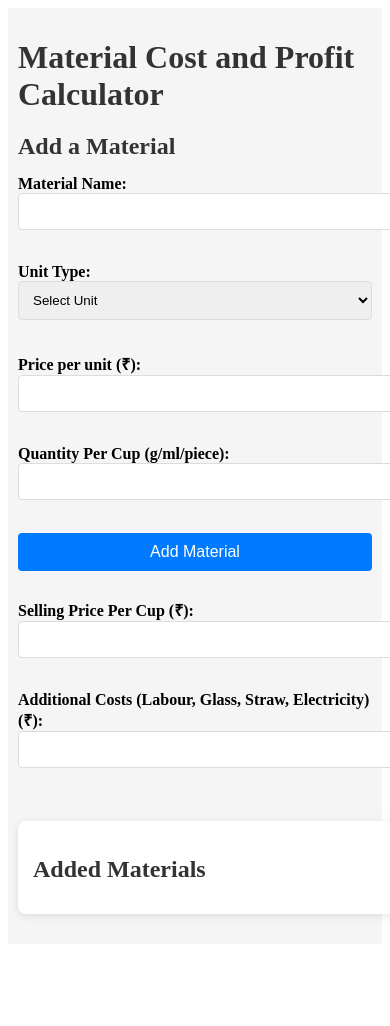
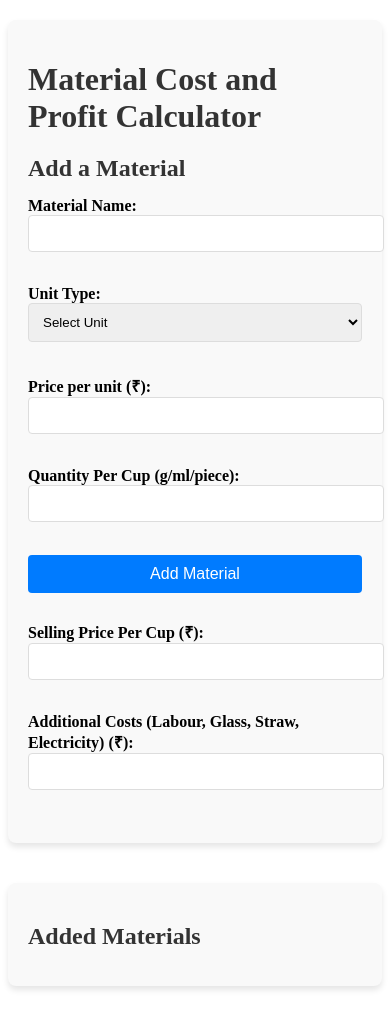
Before and after one commit to Ragnar2001/costing, a Next.js app: page / in a window 390 px wide. Before the commit the page ends 952 px from the top, so only its background shows below. Built offline with nearby package versions, Linux system fonts and the light colour scheme.

Commit message:
Update page.module.css

```diff
--- a/app/page.module.css
+++ b/app/page.module.css
@@ -1,57 +1,82 @@
 .container {
   display: flex;
   justify-content: space-between;
-  padding: 20px;
-  background-color: #f5f5f5;
-  flex-wrap: wrap; /* Allow flex items to wrap */
+  gap: 20px;
+  margin: 20px;
 }
 
-.leftPanel {
-  width: 60%;
-  padding-right: 20px;
+.leftPanel,
+.rightPanel {
+  width: 48%;
+  background-color: #f9f9f9;
+  padding: 20px;
+  border-radius: 8px;
+  box-shadow: 0 4px 6px rgba(0, 0, 0, 0.1);
 }
 
-.rightPanel {
-  width: 35%;
-  background-color: #fff;
-  padding: 15px;
+.modal {
+  position: fixed;
+  top: 0;
+  left: 0;
+  right: 0;
+  bottom: 0;
+  background-color: rgba(0, 0, 0, 0.5);
+  display: flex;
+  justify-content: center;
+  align-items: center;
+  opacity: 0;
+  transition: opacity 0.3s ease;
+}
+
+.modalContent {
+  background-color: white;
+  padding: 20px;
   border-radius: 8px;
-  box-shadow: 0 2px 8px rgba(0, 0, 0, 0.1);
+  width: 400px;
+  text-align: center;
+  box-shadow: 0 4px 6px rgba(0, 0, 0, 0.1);
+}
+
+.modal.open {
+  opacity: 1;
 }
 
 .productList {
-  list-style: none;
+  list-style-type: none;
   padding: 0;
 }
 
 .productListItem {
-  display: flex;
-  justify-content: space-between;
-  padding: 10px;
-  border-bottom: 1px solid #ddd;
-  align-items: center;
+  background-color: #fff;
+  margin: 10px 0;
+  padding: 15px;
+  border-radius: 5px;
+  box-shadow: 0 2px 4px rgba(0, 0, 0, 0.1);
 }
 
 .productListItemText {
-  flex: 1;
+  color: #333;
 }
 
-.productListItemText strong {
-  color: #555;
+.productListItem button {
+  background-color: #f44336;
+  border: none;
+  padding: 5px 10px;
+  color: white;
+  border-radius: 5px;
+  cursor: pointer;
+  transition: background-color 0.3s ease;
 }
 
-.resultText {
-  font-size: 1.2rem;
-  margin-top: 20px;
-  padding: 10px;
-  background-color: #e9f7ff;
-  border-radius: 6px;
+.productListItem button:hover {
+  background-color: #d32f2f;
 }
 
+/* Responsive Design */
 @media (max-width: 768px) {
   .container {
     flex-direction: column;
-    padding: 10px;
+    align-items: center;
   }
 
   .leftPanel,
@@ -59,33 +84,17 @@
     width: 100%;
     margin-bottom: 20px;
   }
-
-  .productListItem {
-    flex-direction: column;
-    align-items: flex-start;
-  }
-
-  .productListItem button {
-    margin-top: 10px;
-    align-self: flex-start;
-  }
-
-  .resultText {
-    font-size: 1rem;
-    margin-top: 15px;
-  }
 }
 
-@media (max-width: 480px) {
-  .container {
-    padding: 10px;
-  }
+.toggleButton {
+  background-color: #0070f3;
+  color: white;
+  border: none;
+  padding: 10px;
+  cursor: pointer;
+  font-size: 16px;
+}
 
-  .leftPanel {
-    padding-right: 0;
-  }
-
-  .resultText {
-    font-size: 0.9rem;
-  }
+.toggleButton:hover {
+  background-color: #005bb5;
 }
```
